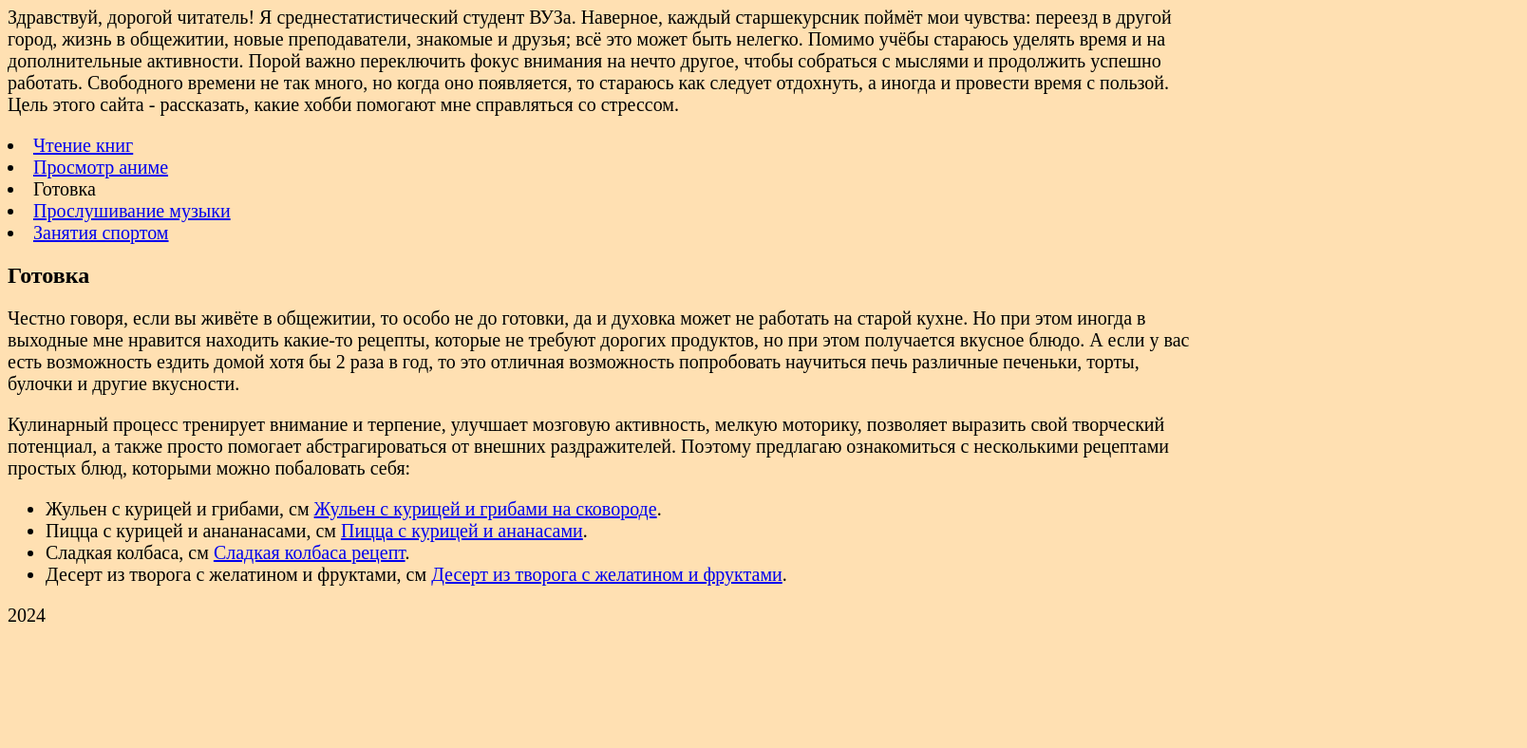
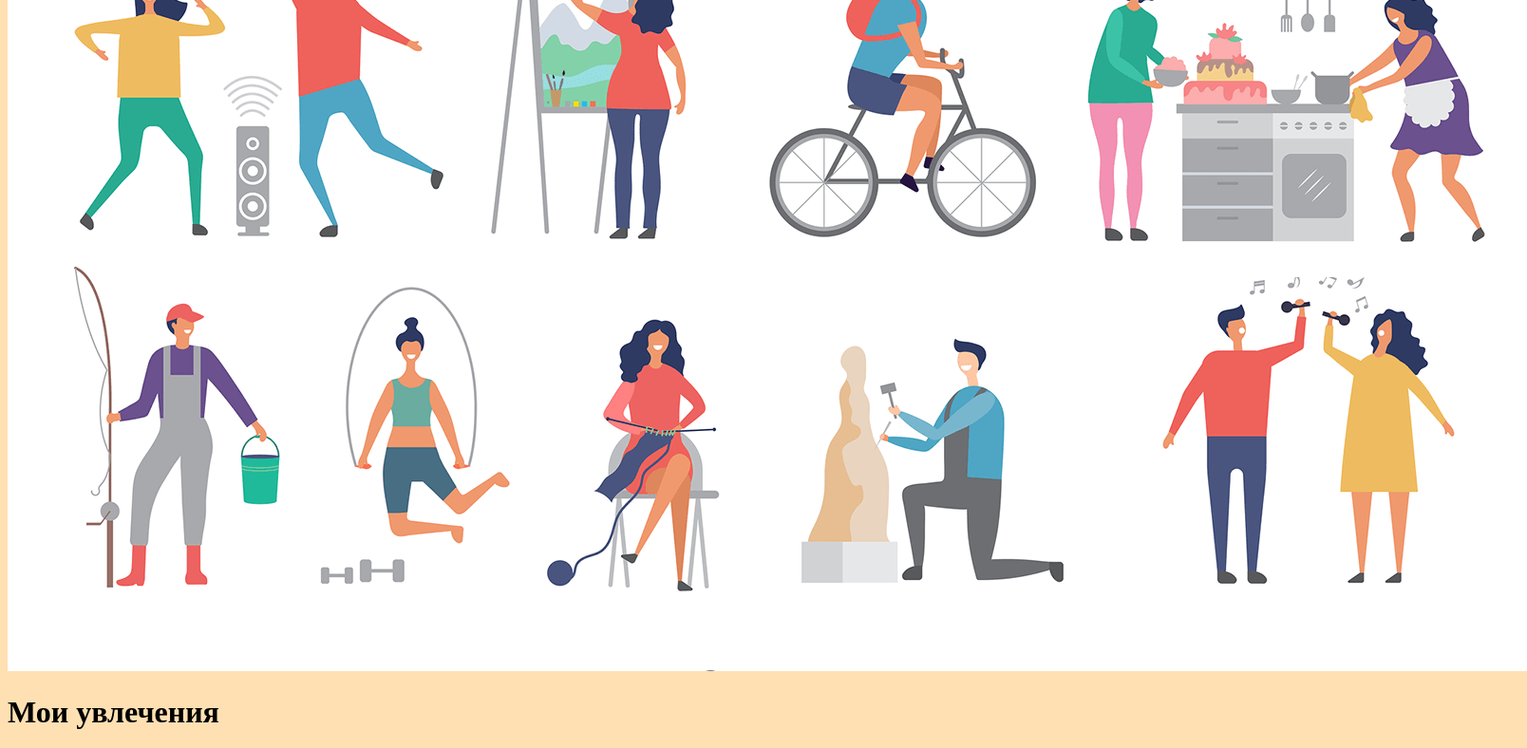
Before and after one commit to ArinaGorod/ArinaGorod.github.io, a plain HTML site: page page3.html in a window 1280 px wide. Shown: the part 101-889 px from the top of the page at 95% size, 1608 px wide, since content can reach past the window. Before the commit the page ends 800 px from the top, so only its background shows below. Drawn offline with Linux system fonts and the light colour scheme.

Commit message:
Update page3.html

```diff
--- a/page3.html
+++ b/page3.html
@@ -7,7 +7,7 @@
     </head>
     <body>
         <header>
-            <img src="./9862fbd3ad51ff08b2087db109d04a12.png" width: "190px" height: "114px">
+            <img src="hobby-money.png" width: "190px" height: "114px">
         <h1>Мои увлечения</h1>
         </header>
         <p>Здравствуй, дорогой читатель! Я среднестатистический студент ВУЗа. Наверное, каждый старшекурсник поймёт мои чувства: переезд в другой город,
```
